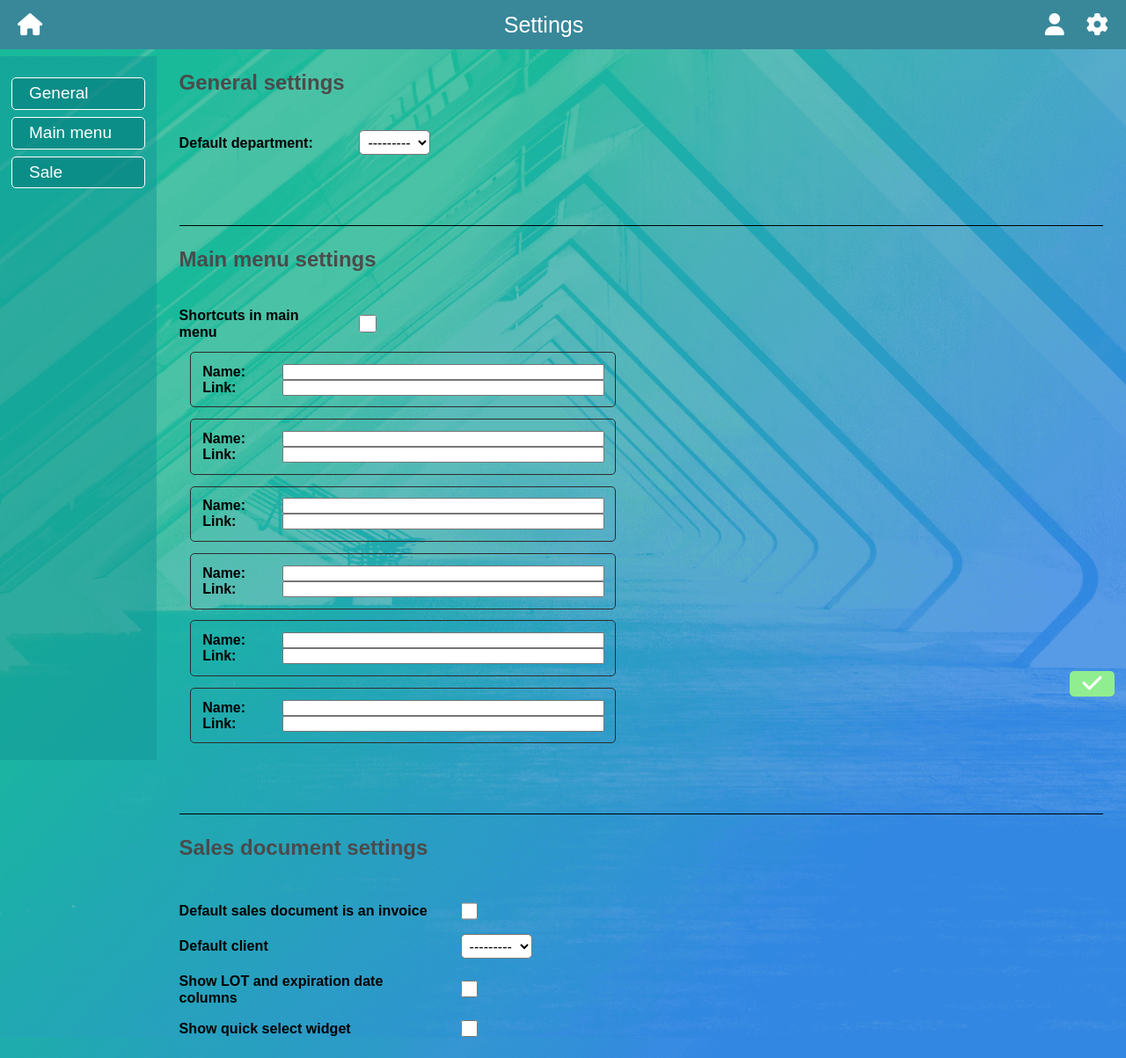
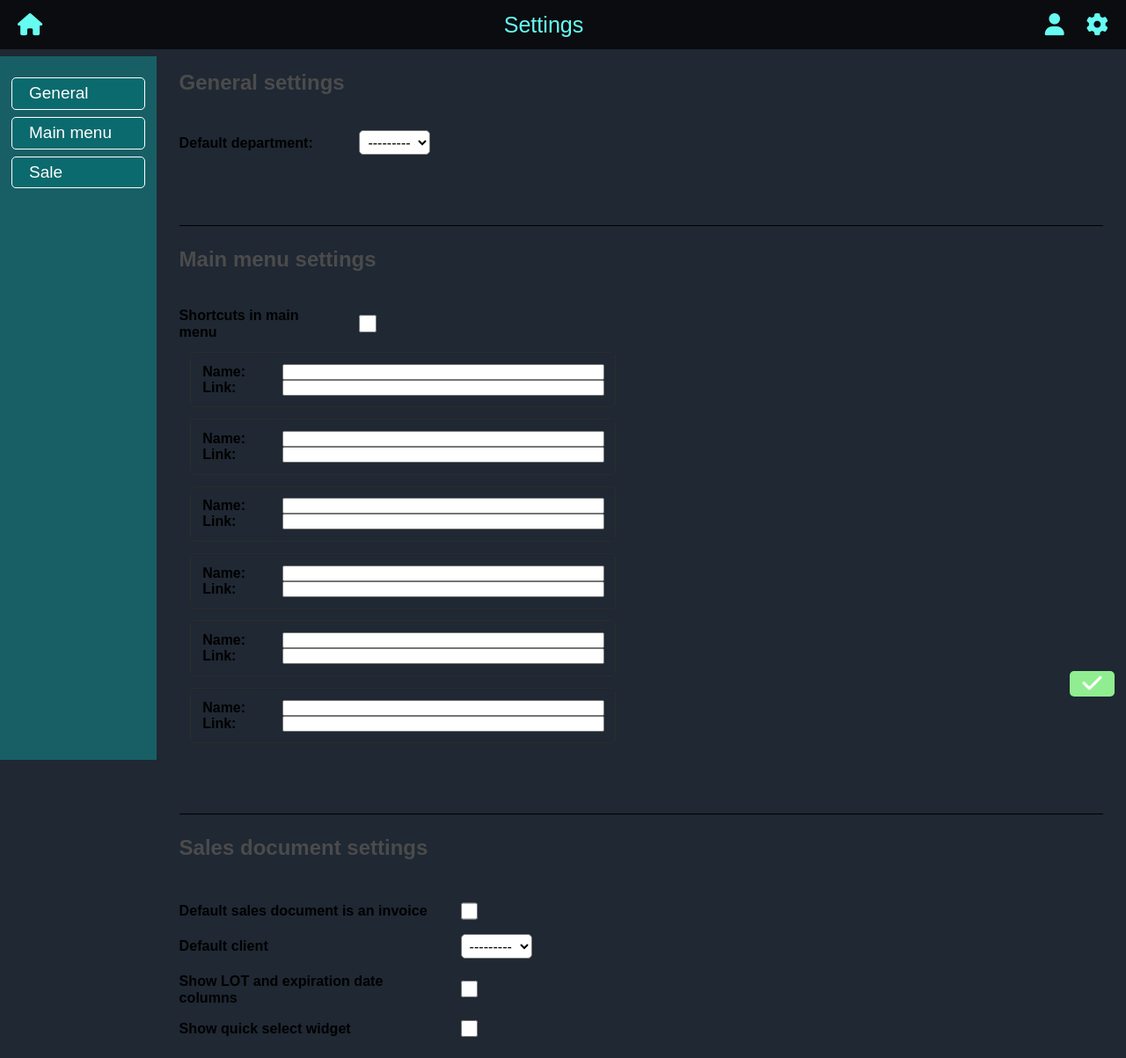
Before and after one commit to m-s-enchev/Ergo_ERP, a Django app: page /settings/ in a window 1280 px wide. Shown: the whole page at 88% size. Run offline with Django 4.2, Linux system fonts and the light colour scheme; the visitor is signed in with stand-in values (Sample User, id 1); data comes from the database, SQL or seed files in the repository; data that the repository does not hold is empty; some libraries are stand-ins or nearby versions.

Commit message:
Added css variables for themes

```diff
--- a/static/css/homepage.css
+++ b/static/css/homepage.css
@@ -2,7 +2,8 @@
 #main-wrapper {
     display: flex;
     flex-direction: column;
-    background-image: url("/static/images/background_8.png");
+    background-color: var(--main-background);
+    background-image: var(--background-image);
     background-size: cover;
     background-position: center center;
     min-height: 100vh;
@@ -39,7 +40,7 @@
 
 #main-menu a, #shortcuts a {
     text-decoration: none;
-    color: white;
+    color: var(--navigation-text-color);
 }
 
 .navigation-tile {
@@ -52,7 +53,7 @@
     flex-direction: column;
     justify-content: space-between;
     border-radius: 1vmax;
-    border: 2px solid white;
+    border: 2px solid var(--navigation-tile-border-color);
     background-color: var(--buttons_background);
 }
 
--- a/static/css/navbar.css
+++ b/static/css/navbar.css
@@ -3,7 +3,7 @@
     justify-content: space-between;
     align-items: center;
     position: fixed;
-    color: white;
+    color: var(--navigation-text-color);
     box-sizing: border-box;
     width: 100%;
     height: 7vh;
--- a/static/css/themes.css
+++ b/static/css/themes.css
@@ -1,9 +1,47 @@
+/*:root {*/
+/*    --nav_bar_background: #38889a;*/
+/*    --buttons_background: rgba(0, 119, 119, 0.4);*/
+/*    --main-background: #3d3d3d;*/
+/*    --background-image:url("/static/images/background_8.png");*/
+/*    --document-background:rgba(240, 240, 240, 0.9);*/
+/*    --read-only-fields-background: rgba(240, 240, 240);*/
+/*    --navigation-text-color: #FFFFFF;*/
+/*    --navigation-tile-border-color: #FFFFFF;*/
+
+
+/*    --buttons-hover:  inset 0 0 2px rgba(255, 255, 255, 0.8),*/
+/*                      inset 0 0 4px rgba(255, 255, 255, 0.8),*/
+/*                      inset 0 0 8px rgba(255, 255, 255, 0.8),*/
+/*                      inset 0 0 16px rgba(255, 255, 255, 0.8),*/
+/*                      0 0 2px rgba(255, 255, 255, 0.8),*/
+/*                      0 0 4px rgba(255, 255, 255, 0.8),*/
+/*                      0 0 8px rgba(255, 255, 255, 0.8),*/
+/*                      0 0 16px rgba(255, 255, 255, 0.8);*/
+
+/*    --buttons-active: inset 0 0 16px rgba(0, 255, 209, 0.8),*/
+/*                      inset 0 0 32px rgba(0, 255, 209, 0.8),*/
+/*                      inset 0 0 64px rgba(0, 255, 209, 0.8),*/
+/*                      inset 0 0 128px rgba(0, 255, 209, 0.8),*/
+/*                      0 0 2px rgba(255, 255, 255, 0.8),*/
+/*                      0 0 4px rgba(255, 255, 255, 0.8),*/
+/*                      0 0 8px rgba(255, 255, 255, 0.8),*/
+/*                      0 0 16px rgba(255, 255, 255, 0.8);*/
+
+/*    --table-header-background: #e7e7e7;*/
+/*    --table-data-background: white;*/
+/*}*/
+
+
+/* -----------------------------Parameters for a second color theme -------------------------*/
 :root {
-    --nav_bar_background: #38889a;
+    --nav_bar_background: #0b0c10;
     --buttons_background: rgba(0, 119, 119, 0.4);
-    --main-background: #3d3d3d;
-    --document-background:rgba(240, 240, 240, 0.9);
+    --main-background: #1F2833;
+    --background-image:none;
+    --document-background:rgba(245, 245, 245);
     --read-only-fields-background: rgba(240, 240, 240);
+    --navigation-text-color: #66FCF1;
+    --navigation-tile-border-color: #45a29e;
 
 
     --buttons-hover:  inset 0 0 2px rgba(255, 255, 255, 0.8),
@@ -31,6 +69,11 @@
 
 
 
+
+
+
+
+
 .errorlist li{
     font-size: 1.2vmax;
     color:firebrick;
```
